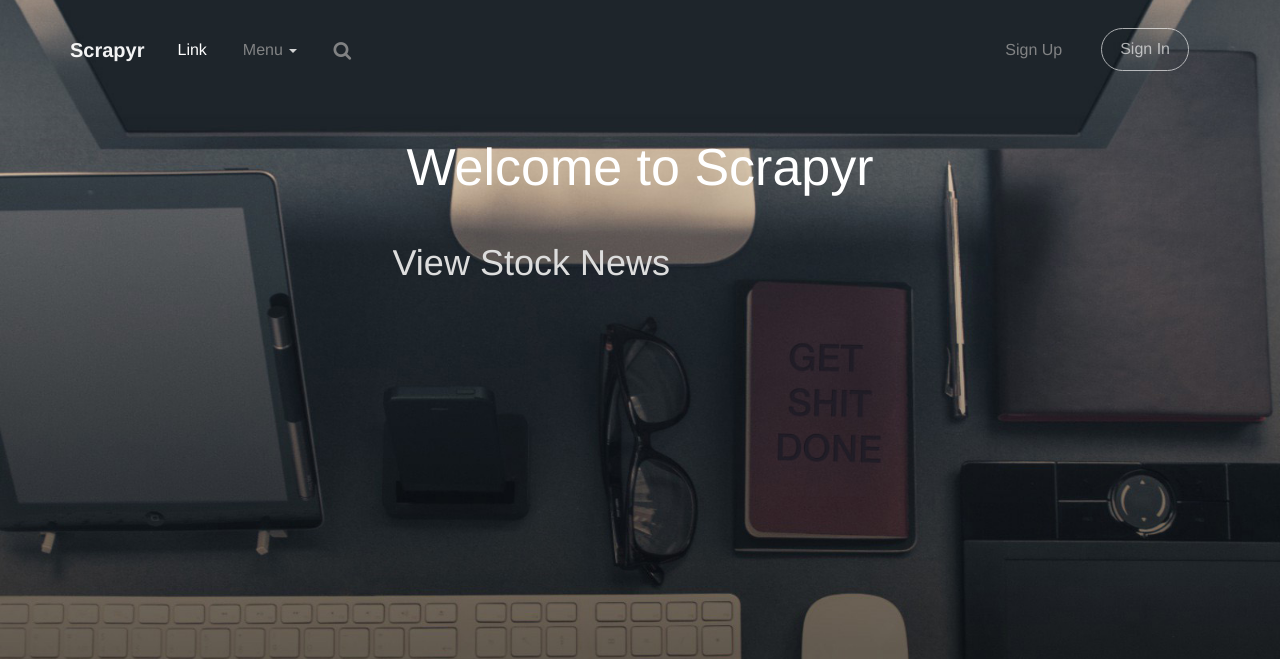
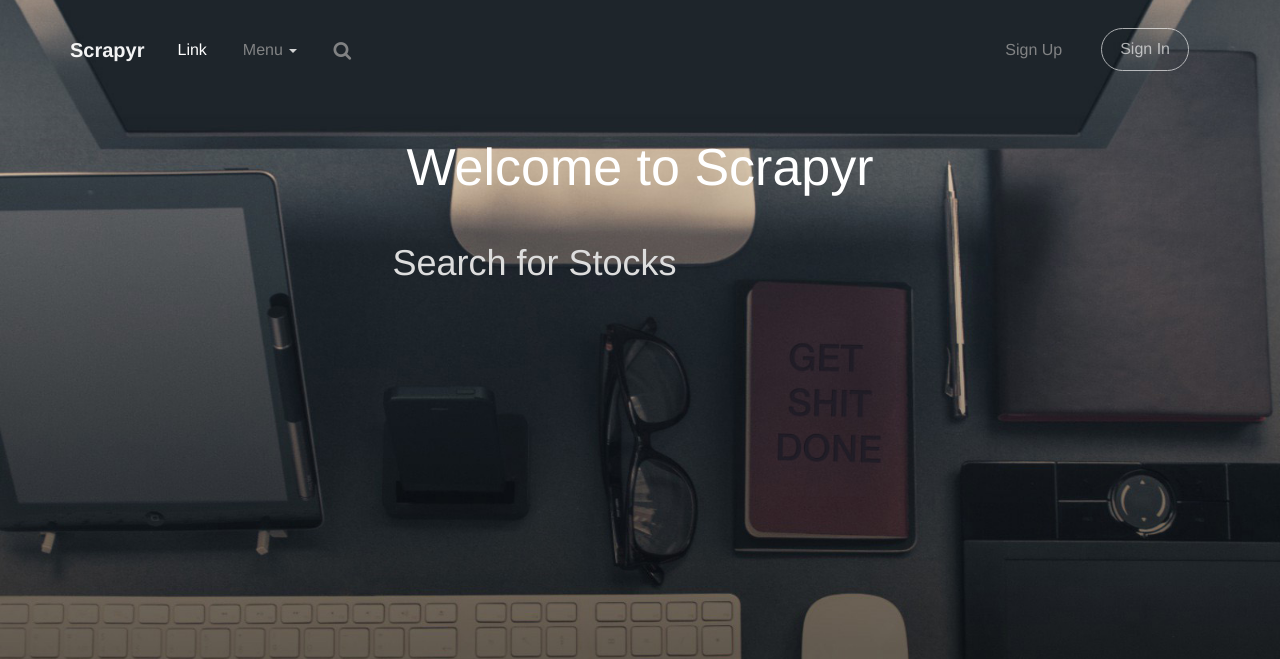
Before and after one commit to iosifvilcea/Scrap, a Django app: page / in a window 1280 px wide. Shown: the top 659 px of the page. Run offline with Django 3.2, Linux system fonts and the light colour scheme; parts of the project's set-up code (start-up, migrations or seed data) failed here and were passed over; some libraries are stand-ins or nearby versions; some web fonts are replaced.

Commit message:
Homepage editted

```diff
--- a/scrapyr/scrapyr_app/templates/scrapyr_app/index.html
+++ b/scrapyr/scrapyr_app/templates/scrapyr_app/index.html
@@ -9,7 +9,7 @@
 	<div class="col-md-6">
 	  <form class="" method="POST" action="stock/">
 	    <div class="form-group">
-	      <input name="ticker" id="stock_tag" style="border-color:transparent; background:transparent; color:#fff;" value="" class="form-control" placeholder="View Stock News" type="text">
+	      <input name="ticker" id="stock_tag" style="border-color:transparent; background:transparent; color:#fff;" value="" class="form-control" placeholder="Search for Stocks" type="text">
 	      {% csrf_token %}
 	    </div>
 	  </form>
```
Also changed, not shown: scrapyr/db.sqlite3.
